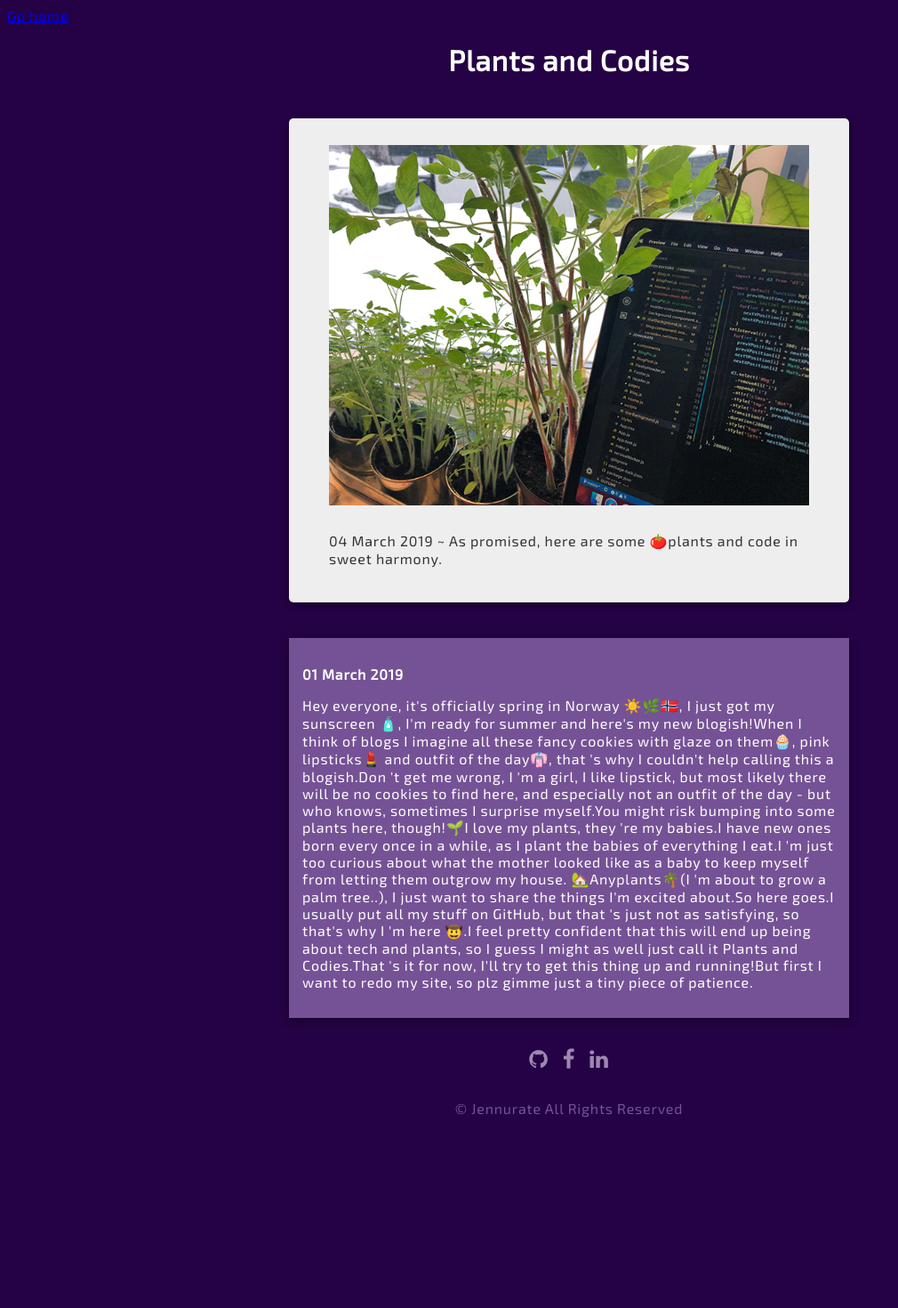
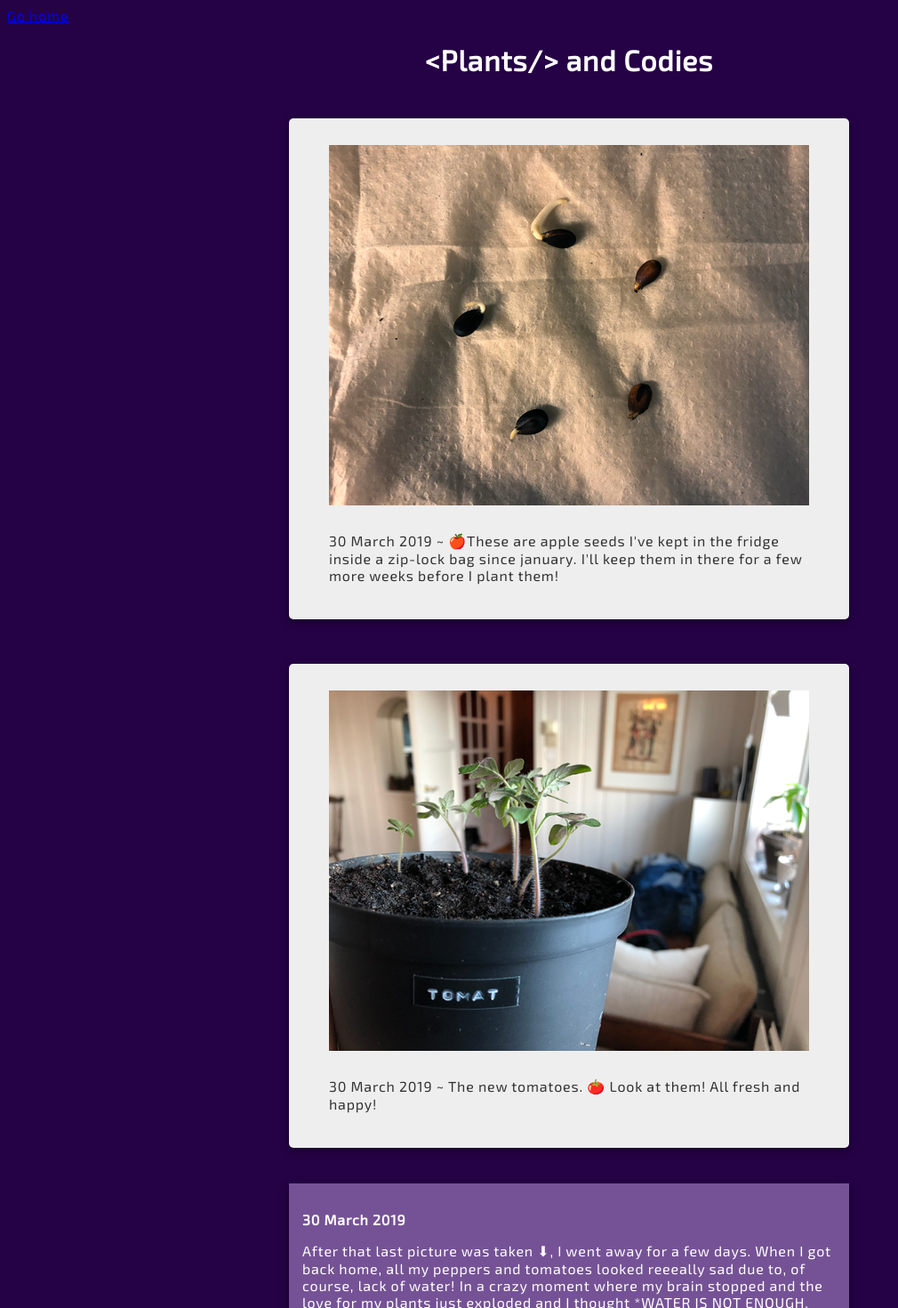
Before and after one commit to jennur/jennurate, a React (Create React App) app: page /blogish in a window 1280 px wide. Shown: the top 1470 px of the page at 89% size, without its empty margins (0-1010 px from the left). Before the commit the page ends 1279 px from the top, so only its background shows below. Built offline with nearby package versions, Linux system fonts and the light colour scheme.

Commit message:
Add SOME and other details

```diff
--- a/public/blog.json
+++ b/public/blog.json
@@ -1,19 +1,38 @@
 {
-	"name": "Plants and Codies",
+  "name": "<Plants/> and Codies",
 	"author": "Jenny Bonsak",
 	"blogposts": [
     {
-      "id": 3,
+      "id": 4,
       "title": "",
-      "date": "04 March 2019",
+      "date": "30 March 2019",
       "comments": [{
         "id": "",
         "name": "",
         "message": ""
         }],
       "post": [],
-      "imageUrl": "",
-      "imageCaption": ""
+      "imageUrl": "assets/apple-babies.png",
+      "imageCaption": "🍎These are apple seeds I've kept in the fridge inside a zip-lock bag since january. I'll keep them in there for a few more weeks before I plant them!"
+    },
+    {
+      "id": 3,
+      "title": "",
+      "date": "30 March 2019",
+      "comments": [{
+        "id": "",
+        "name": "",
+        "message": ""
+        }],
+      "post": ["After that last picture was taken ⬇, I went away for a few days. When I got back home, all my peppers and tomatoes looked reeeally sad due to, of course, lack of water! ",
+        "In a crazy moment where my brain stopped and the love for my plants just exploded and I thought *WATER IS NOT ENOUGH, WATER IS NOT ENOUGH* 🧠🚨💓💥, I gave them what I didn't quite realize was CONCENTRATED fertilizer. ☠️ ",
+        "Previously I've been really careful with this stuff and added maybe something like 2 table spoons in 1.5 liters of water (in case it was concentrated - well I know now)... but not this time. ",
+        "Can you imagine what happened? Yes, of course they all died! I ended up mourning for a few days before I planted new ones and they started to sprout. ",
+        "What's really cool tho, is that after I desperately tried to leach the soil of the tomatoes, by advice from the Google, my tomatoes died, but after a few days some new ones showed up! 🌱 ",
+        "Maybe they just needed a fertilizer boost to sprout! They grow fast too. I'm happy. "
+        ],
+      "imageUrl": "assets/new-tomatoes.png",
+      "imageCaption": "The new tomatoes. 🍅 Look at them! All fresh and happy!"
     },
     {
       "id": 2,
@@ -37,18 +56,18 @@
         "name": "",
         "message": ""
         }],
-      "post": ["Hey everyone, it's officially spring in Norway ☀️🌿🇳🇴, I just got my sunscreen 🧴, I'm ready for summer and here's my new blogish!",
-        "When I think of blogs I imagine all these fancy cookies with glaze on them🧁, pink lipsticks💄 and outfit of the day👘, that 's why I couldn't help calling this a blogish.",
-        "Don 't get me wrong, I 'm a girl, I like lipstick, but most likely there will be no cookies to find here, and especially not an outfit of the day - but who knows, sometimes I surprise myself.",
-        "You might risk bumping into some plants here, though!🌱",
-        "I love my plants, they 're my babies.",
-        "I have new ones born every once in a while, as I plant the babies of everything I eat.",
-        "I 'm just too curious about what the mother looked like as a baby to keep myself from letting them outgrow my house. 🏡",
+      "post": ["Hey everyone, it's officially spring in Norway ☀️🌿🇳🇴, I just got my sunscreen 🧴, I'm ready for summer and here's my new blogish! ",
+        "When I think of blogs I imagine all these fancy cookies with glaze on them🧁, pink lipsticks💄 and outfit of the day👘, that 's why I couldn't help calling this a blogish. ",
+        "Don 't get me wrong, I 'm a girl, I like lipstick, but most likely there will be no cookies to find here, and especially not an outfit of the day - but who knows, sometimes I surprise myself. ",
+        "You might risk bumping into *some* plants here, though!🌱 ",
+        "I love my plants, they 're my babies. ",
+        "I have new ones born every once in a while, as I plant the babies of everything I eat. ",
+        "I 'm just too curious about what the mother looked like as a baby to keep myself from letting them outgrow my house. 🏡 ",
         "Anyplants🌴(I 'm about to grow a palm tree..), I just want to share the things I'm excited about.",
         "So here goes.",
-        "I usually put all my stuff on GitHub, but that 's just not as satisfying, so that's why I 'm here 🤠.",
-        "I feel pretty confident that this will end up being about tech and plants, so I guess I might as well just call it Plants and Codies.",
-        "That 's it for now, I'll try to get this thing up and running!But first I want to redo my site, so plz gimme just a tiny piece of patience."
+        "I usually put all my stuff on GitHub, but that 's just not as satisfying, so that's why I 'm here 🤠. ",
+        "I feel pretty confident that this will end up being about tech and plants, so I guess I might as well just call it Plants and Codies. ",
+        "That 's it for now, I'll try to get this thing up and running!But first I want to redo my site, so plz gimme just a tiny piece of patience. "
         ],
         "imageUrl": "",
         "imageCaption": ""
--- a/src/App.js
+++ b/src/App.js
@@ -6,6 +6,7 @@ import './scripts/starBackground';
 import Footer from './components/Footer';
 import Home from './pages/Home';
 import Blog from './pages/Blog';
+import About from './pages/About';
 
 
 const history = createBrowserHistory();
@@ -19,6 +20,7 @@ class App extends Component {
         <Switch>
           <Route exact path="/" component={Home}/>
           <Route path="/blogish" component={Blog}/>
+          <Route path="/about" component={About}/>
         </Switch>
       </Router>
       <Footer/>
--- a/src/components/FlashyHeader.js
+++ b/src/components/FlashyHeader.js
@@ -6,7 +6,7 @@ class FlashyHeader extends React.Component {
     return(
       <div className="display-content">
         <h1 className="title">jennurate</h1>
-        <p>Blogish ~ <Link to="blogish">Plants and Codies</Link></p>
+        <p><Link to="blogish">Plants and Codies</Link></p>
         <ul className="flashy__links">
           <li>
             <a className="display-link" href="http://www.asteroidod.com" title="Asteroid of the Day">AsteroidOD</a>
--- a/src/components/Footer.js
+++ b/src/components/Footer.js
@@ -8,6 +8,7 @@ export class Footer extends React.Component {
             <li><a href="https://www.github.com/jennur"><i className="fa fa-github"></i></a></li>
             <li><a href="https://www.facebook.com/jenny.bonsak"><i className="fa fa-facebook"></i></a></li>
             <li><a href="https://www.linkedin.com/in/jenny-bonsak/"><i className="fa fa-linkedin"></i></a></li>
+            <li><a href="https://www.instagram.com/jennur/"><i className="fa fa-instagram"></i></a></li>
           </ul>
           <p className="copyright-notice">&copy; Jennurate All Rights Reserved</p>
         </footer>
--- /dev/null
+++ b/src/pages/About.js
@@ -0,0 +1,23 @@
+import React from 'react';
+import Header from '../components/Header';
+import { Link } from 'react-router-dom';
+import BlogPost from '../components/BlogPost';
+
+class Home extends React.Component {
+
+  render(){
+    return(
+        <section className="blog">
+          <Link to="/">Go home</Link>
+          <Header title="About me" />
+          <BlogPost>
+
+          </BlogPost>
+        </section>
+    );
+  }
+  componentDidMount () {
+  }
+}
+
+export default Home;
--- a/src/pages/Blog.js
+++ b/src/pages/Blog.js
@@ -46,7 +46,6 @@ class Blog extends React.Component {
     .then((data) => {
       this.setState({"blog": data });
       this.setState({"isSet": true });
-      console.log(data)
       }
     )
   }
```
Also changed, not shown: public/assets/apple-babies.png (added), public/assets/new-tomatoes.png (added), 1 other file (tests, documents, lock files or other folders).
